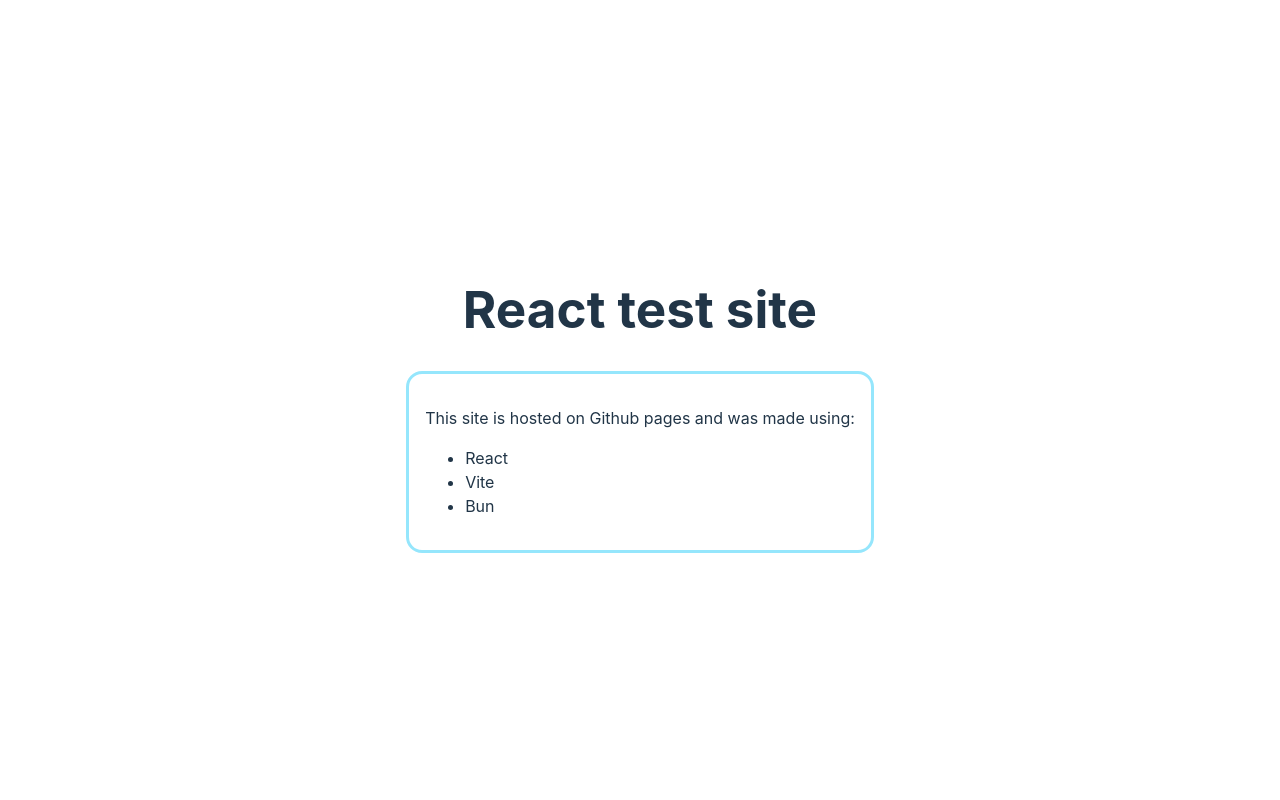
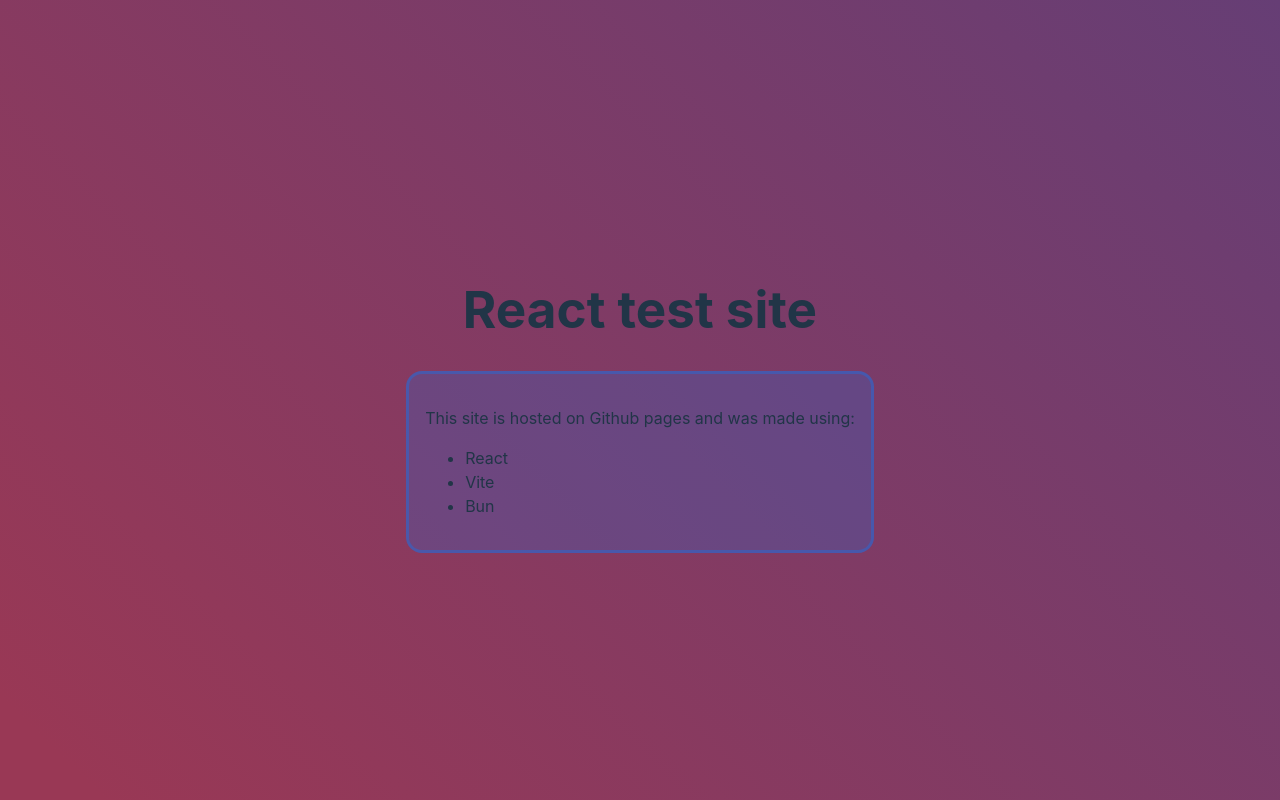
Before and after one commit to May-Cook/react-pages-practice, a React (Vite) app in the folder practice-app/: page / in a window 1280 px wide. Built offline with nearby package versions, Linux system fonts and the light colour scheme.

Commit message:
Add add further styling to page

```diff
--- a/practice-app/src/App.css
+++ b/practice-app/src/App.css
@@ -6,10 +6,11 @@
 }
 
 .intro {
-  border-color: #61dafbaa;
+  border-color: rgba(50, 100, 200, 0.6);
   border-style: solid;
   border-radius: 1rem;
   border-width: 3px;
+  background-color: rgba(50, 100, 200, 0.3);
   padding: 1rem;
 }
 
--- a/practice-app/src/index.css
+++ b/practice-app/src/index.css
@@ -5,7 +5,7 @@
 
   color-scheme: light dark;
   color: rgba(255, 255, 255, 0.87);
-  background-color: #242424;
+  background: linear-gradient(45deg, rgb(153, 56, 85) 5%, rgb(102, 62, 117) 100%);
 
   font-synthesis: none;
   text-rendering: optimizeLegibility;
```
